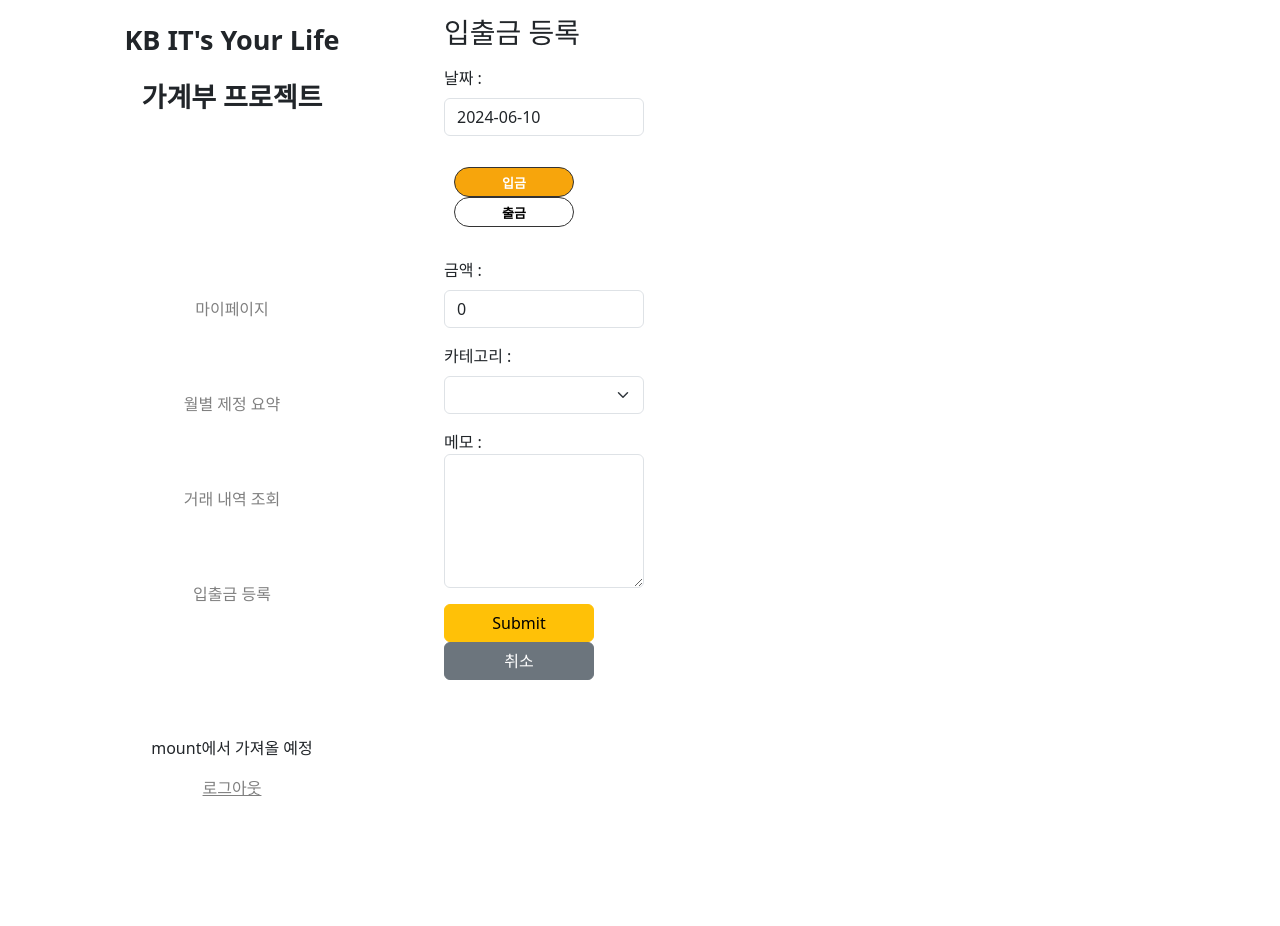
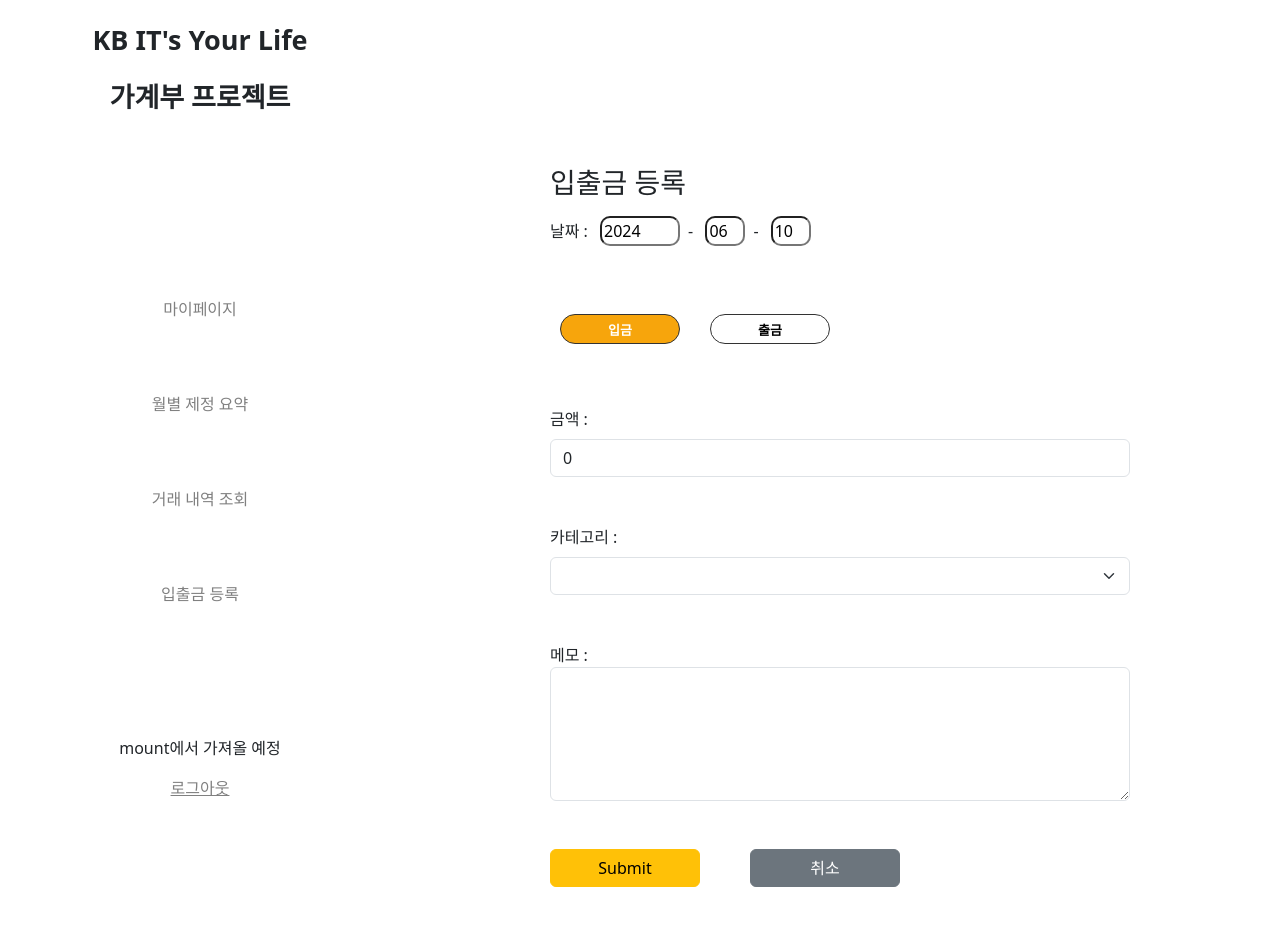
Before and after one commit to sonwon/account, a Vue app in the folder frontend/: page /#/accountRegistration in a window 1280 px wide. Shown: the top 926 px of the page. Before the commit the page ends 802 px from the top, so only its background shows below. Built offline with nearby package versions, Linux system fonts and the light colour scheme.

Commit message:
[FE]accountRigstration/AccountStatistics 화면 구성 및 가계부 등록 기능

```diff
--- a/frontend/src/assets/main.css
+++ b/frontend/src/assets/main.css
@@ -1,7 +1,7 @@
 @import './base.css';
 
 #app {
-  max-width: 1280px;
+  /* max-width: 1280px; */
   /* margin: 0 auto;
   padding: 2rem; */
   font-weight: normal;
@@ -20,16 +20,3 @@ a,
     background-color: hsla(160, 100%, 37%, 0.2);
   }
 }
-
-@media (min-width: 1024px) {
-  body {
-    display: flex;
-    place-items: center;
-  }
-
-  #app {
-    display: grid;
-    grid-template-columns: 1fr 1fr;
-    padding: 0 2rem;
-  }
-}
--- a/frontend/src/components/account/AccountRegistration.vue
+++ b/frontend/src/components/account/AccountRegistration.vue
@@ -1,41 +1,51 @@
 <template lang="">
-    <div class="container mt-3">
+    <div class="container mt-3 registration-outer">
         <h3>입출금 등록</h3>
         <form @submit.prevent="submit">
-            <div class="mb-3 mt-3">
-                <label class="form-label">날짜 :</label>
-                <input class="form-control" type="text" v-model="date">
+            <div class="mb-5 mt-3">
+                <label class="form-label">날짜 : &ensp;</label>
+                <input class="year-input" type="text" v-model="year">&ensp;-&ensp;
+                <input class="month-input" type="text" v-model="month">&ensp;-&ensp;
+                <input class="day-input" type="text" v-model="day">
             </div>
-            <div class="mb-3 mt-3 select">
-                <input type="radio" name="type" id="deposit" checked><label for="deposit">입금</label>
-                <input type="radio" name="type" id="withdraw"><label for="withdraw">출금</label>
+            <div class="mb-5 mt-3 select">
+                <input type="radio" v-model="type" name="type" id="deposit" value="입금" checked><label for="deposit">입금</label>
+                <input type="radio" v-model="type" name="type" id="withdraw" value="출금"><label for="withdraw">출금</label>
             </div>
-            <div class="mb-3 mt-3">
+            <div class="mb-5 mt-3">
                 <label class="form-label">금액 :</label>
                 <input class="form-control" type="text" v-model="amount">
             </div>
-            <div class="mb-3 mt-3">
+            <div class="mb-5 mt-3">
                 <label class="form-label">카테고리 :</label>
                 <select class="form-select" v-model="category">
                     <option v-for="option in options">{{ option }}</option>
                 </select>
             </div>
-            <div class="mb-3 mt-3">
+            <div class="mb-5 mt-3">
                 <label for="content">메모 : </label>
                 <textarea class="form-control" rows="5" id="content" v-model="content"></textarea>
             </div>
-            <input class="btn btn-warning btn-submit" type="submit"/>
-            <button class="btn btn-secondary btn-cancel">취소</button>
+            <div class="mt-3 btn-outer">
+                <input class="btn btn-warning btn-submit" type="submit"/>
+                <button class="btn btn-secondary btn-cancel" @click.prevent="cancel">취소</button>
+            </div>
         </form>
     </div>
 </template>
 <script>
+import axios from 'axios'
+
 export default {
     name : 'AccountRegistration',
     data(){
         return{
             userId : 1,
             date : "",
+            year : "",
+            month : "",
+            day : "",
+            type : "입금",
             amount : 0,
             options : [
                 "생활금", "공과금", "월급"
@@ -47,21 +57,55 @@ export default {
     mounted(){
         let date = new Date();
         let getYear = date.getFullYear();
+        this.year = getYear;
+
         let getMonth = date.getMonth()+1;
         getMonth = getMonth<10 ? "0"+getMonth : getMonth;
+        this.month = getMonth;
+
         let getDate = date.getDate();
         getDate = getDate<10 ? "0"+getDate : getDate;
-        this.date = getYear+"-"+getMonth+"-"+getDate;
+        this.day = getDate;
     },
     methods:{
-        submit : function(){
+        submit : async function(){
+            this.date = this.year+"-"+this.month+"-"+this.day;
+
             console.log("폼 제출");
+            console.log(this.date);
+            console.log(this.type);
+            console.log(this.amount);
             console.log(this.category);
+            console.log(this.content);
+
+            const url = "/api/deposit"
+            const data = {
+                'userId' : this.userId,
+                'type' : this.type,
+                'amount' : this.amount,
+                'createAt' : this.date,
+                'category' : this.category,
+                'content' : this.content
+            }
+
+            await axios.post(url, data)
+            .then((res)=>{
+                alert("가계부 등록 성공!");
+                this.$router.push({name : 'accountStatistics'});
+            })
+            .catch((err)=>console.log(err))
+        },
+        cancel : function(){
+
+            this.$router.push({name : 'accountStatistics'});
         }
     }
 }
 </script>
 <style scoped>
+    .registration-outer{
+        padding: 150px;
+    }
     .select{
         padding : 15px 10px;
     }
@@ -96,4 +140,16 @@ export default {
     .btn-cancel{
         width : 150px;
     }
+    .year-input{
+        width : 80px;
+        border-radius: 10px;
+    }
+    .month-input{
+        width : 40px;
+        border-radius: 10px;
+    }
+    .day-input{
+        width : 40px;
+        border-radius: 10px;
+    }
 </style>
--- a/frontend/src/components/account/AccountStatistics.vue
+++ b/frontend/src/components/account/AccountStatistics.vue
@@ -1,8 +1,6 @@
 <template>
     <div id="accountStatistics">
-        <div class="outer-btn">
-            <button class="btn btn-warning btn-regi" @click="toRegistration">입출금 등록</button>
-        </div>
+        <div class="chart-outer">
             <h3>월별 지출 차트</h3>
             <div class="chart-header">
                 입금 : <div class="chart-deposit"></div>
@@ -16,18 +14,21 @@
                 :axis="axis">
                 <template #layers>
                     <Grid strokeDasharray="2,2"></Grid>
-                <Bar :dataKeys="['month', 'deposit']" :barStyle="{ fill: '#90e0ef' }" />
-                <Bar :dataKeys="['month', 'withdraw']" :barStyle="{ fill: '#0096c7' }" />
+                    <Bar :dataKeys="['month', 'deposit']" :barStyle="{ fill: '#F7D280' }" />
+                    <Bar :dataKeys="['month', 'withdraw']" :barStyle="{ fill: '#F7A50C' }" />
                 </template>
                 <template #widgets>
                     <Tooltip
                         borderColor="#48CAE4"
                         :config="{
+                            deposit: { color: '#90e0ef' },
+                            withdraw: { color: '#0096c7' },
                         }"
                     />
                 </template>
             </Chart>
-        <br> <br>
+        </div>
+        <div class="list-outer">
             <h3>최근 거래 내역</h3>
             <table class="table table-bordered table-striped">
                 <thead>
@@ -63,6 +64,7 @@
                     </tr>
                 </tbody>
             </table>
+        </div>
     </div>
 </template>
 
@@ -104,10 +106,10 @@ export default {
                     month = month.charAt(0) === '0' ? month.charAt(1) : month;
                     let month_number = parseInt(month);
                     if(data.type === '입금'){
-                        chartData[month_number-1].deposit += data.amount;
+                        chartData[month_number-1].deposit += parseInt(data.amount);
                     }
                     else{
-                        chartData[month_number-1].withdraw += data.amount;
+                        chartData[month_number-1].withdraw += parseInt(data.amount);
                     }
                 })
 
@@ -155,22 +157,13 @@ export default {
             }
         }
     },
-    methods:{
-        toRegistration : function(){
-            this.$router.push('accountRegistration');
-        }
-    }
 }
 </script>
 <style scoped>
     #accountStatistics{
         text-align: center;
-    }
-    .btn-regi{
-        margin: 10px 20px 10px 0px;
-    }
-    .outer-btn{
-        text-align: right;
+        position: relative;
+        padding: 150px;
     }
     .chart-header{
         text-align: right;
@@ -179,15 +172,18 @@ export default {
         display: inline-block;
         width: 1rem;
         height: 1rem;
-        background-color: #90e0ef;
+        background-color: #F7D280;
         vertical-align: middle;
     }
     .chart-withdraw{
         display: inline-block;
         width: 1rem;
         height: 1rem;
-        background-color: #0096c7;
+        background-color: #F7A50C;
         vertical-align: middle;
         margin-right: 20px;
     }
+    .chart-outer{
+        margin-bottom: 80px;
+    }
 </style>
--- a/frontend/src/components/sidebar/Sidebar.vue
+++ b/frontend/src/components/sidebar/Sidebar.vue
@@ -30,7 +30,7 @@ export default {
                 { name: "마이페이지", link: "/" },
                 { name: "월별 제정 요약", link: "/" },
                 { name: "거래 내역 조회", link: "/" },
-                { name: "입출금 등록", link: "/" }
+                { name: "입출금 등록", link: "/accountRegistration" }
             ],
             selectedItem: null
         }
```
Also changed, not shown: 1 other file (tests, documents, lock files or other folders). Lines whose indentation alone changed are shown as unchanged.
